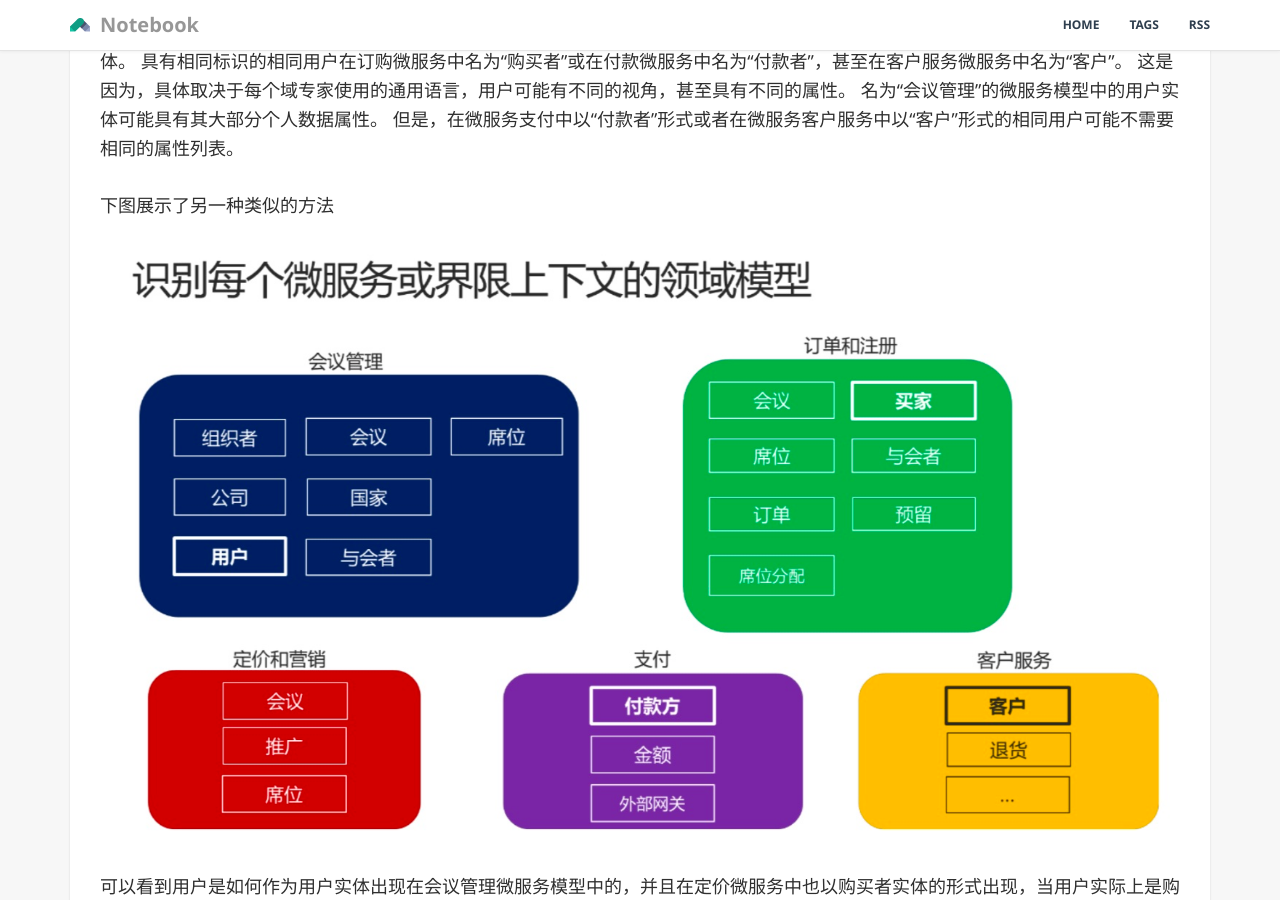
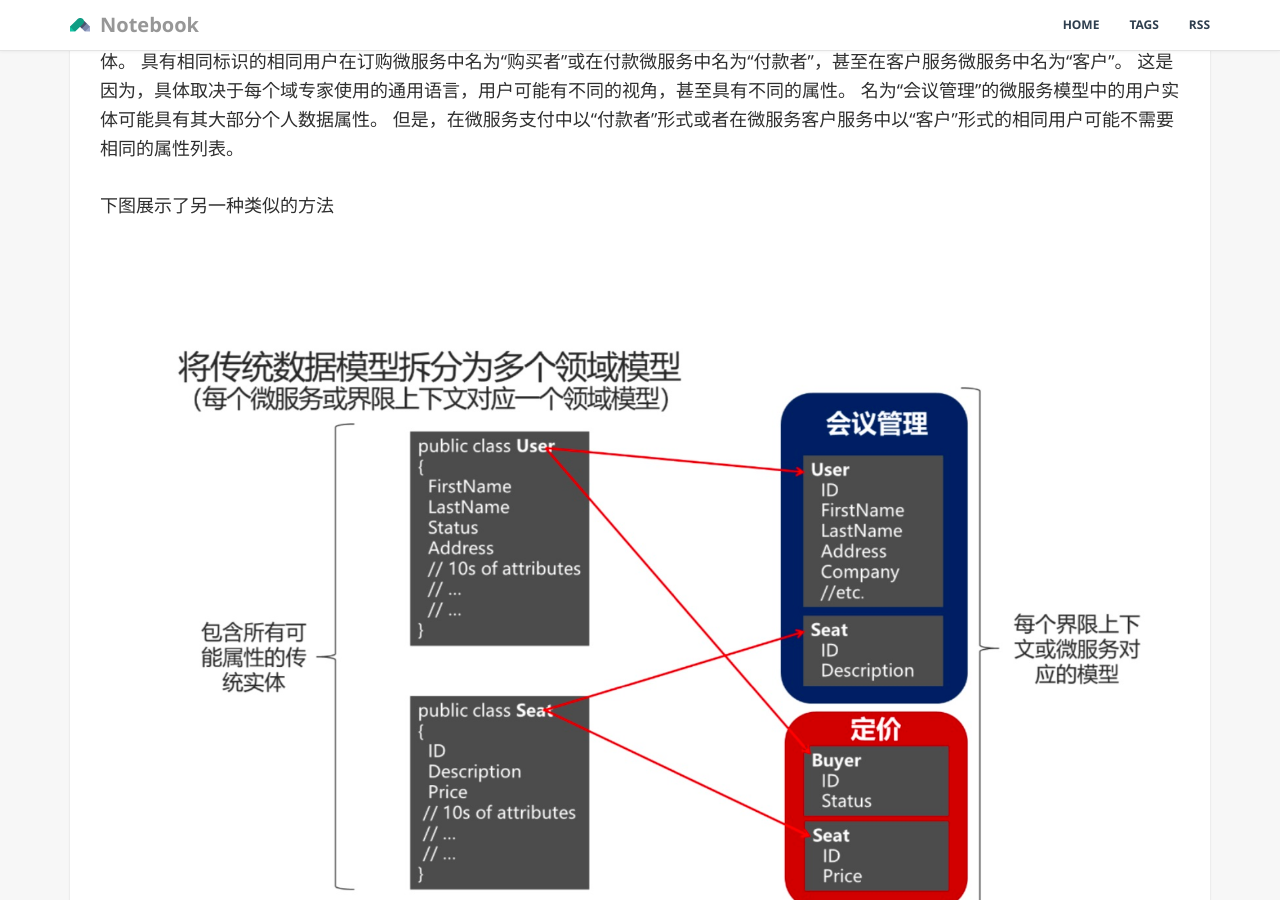
Before and after one commit to unionstars/unionstars.github.io, a Jekyll site: the page built from _posts/201904/2019-04-12-DDD.md, in a window 1280 px wide and 900 px high, scrolled down 2532 px. Built offline with Jekyll 4.4.1, drawn with Linux system fonts in a browser that asks for light colours.

Commit message:
picture name modify

```diff
--- a/_posts/201904/2019-04-12-DDD.md
+++ b/_posts/201904/2019-04-12-DDD.md
@@ -47,7 +47,7 @@ Sam Newman 是公认的微服务布道师，同时也是《微服务设计》一
 
 下图展示了另一种类似的方法
 
-![传统数据模型分解为多个领域模型](https://raw.githubusercontent.com/unionstars/unionstars.github.io/master/assets/images/pictures/2019-04-12-ddd/01-01.png)
+![传统数据模型分解为多个领域模型](https://raw.githubusercontent.com/unionstars/unionstars.github.io/master/assets/images/pictures/2019-04-12-ddd/01-02.png)
 
 
 可以看到用户是如何作为用户实体出现在会议管理微服务模型中的，并且在定价微服务中也以购买者实体的形式出现，当用户实际上是购买者时，具有备用属性或用户详细信息。 每个微服务或 BC 可能不需要与用户实体相关的所有数据，而只是其中的一部分，具体取决于要解决的问题或上下文。 例如，在定价微服务模型中，不需要用户的地址或名称，只需 ID（作为标识）和状态，这将影响在为每个购买者的席位定价时的折扣。
```
